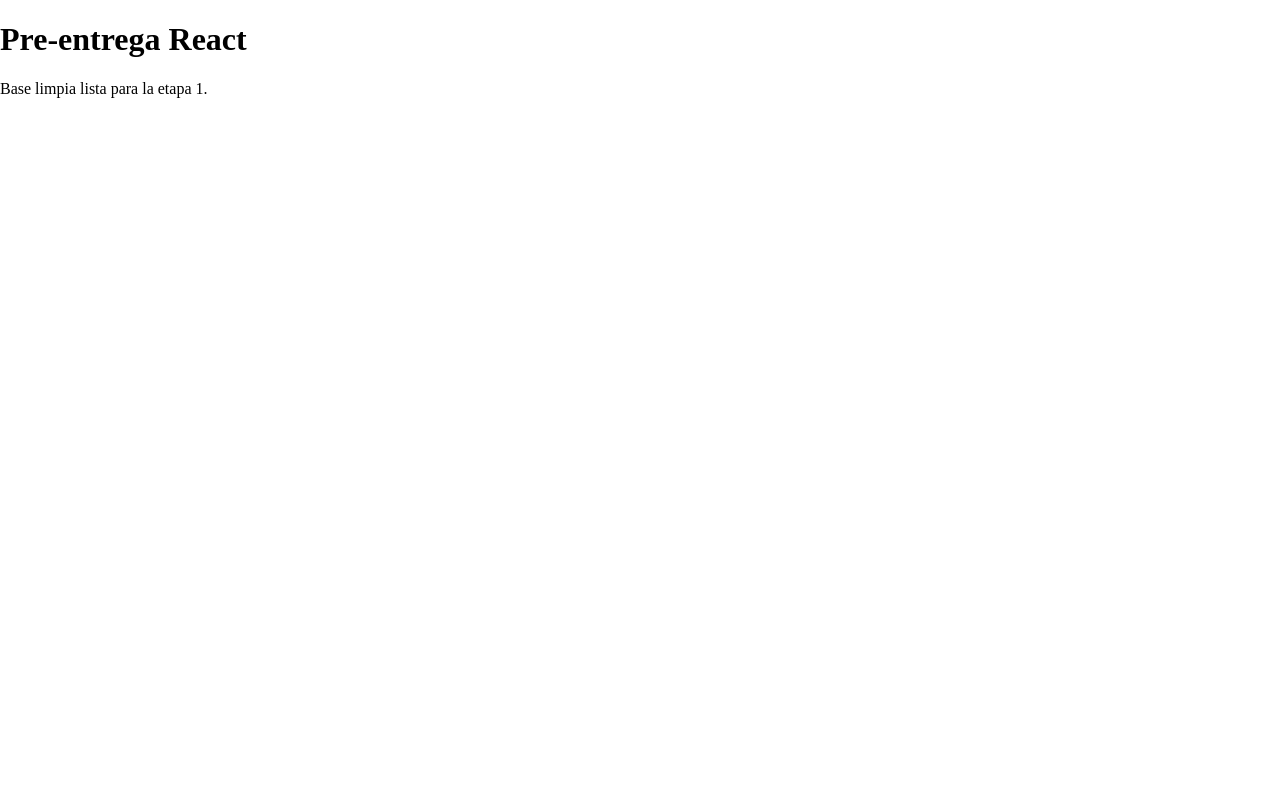
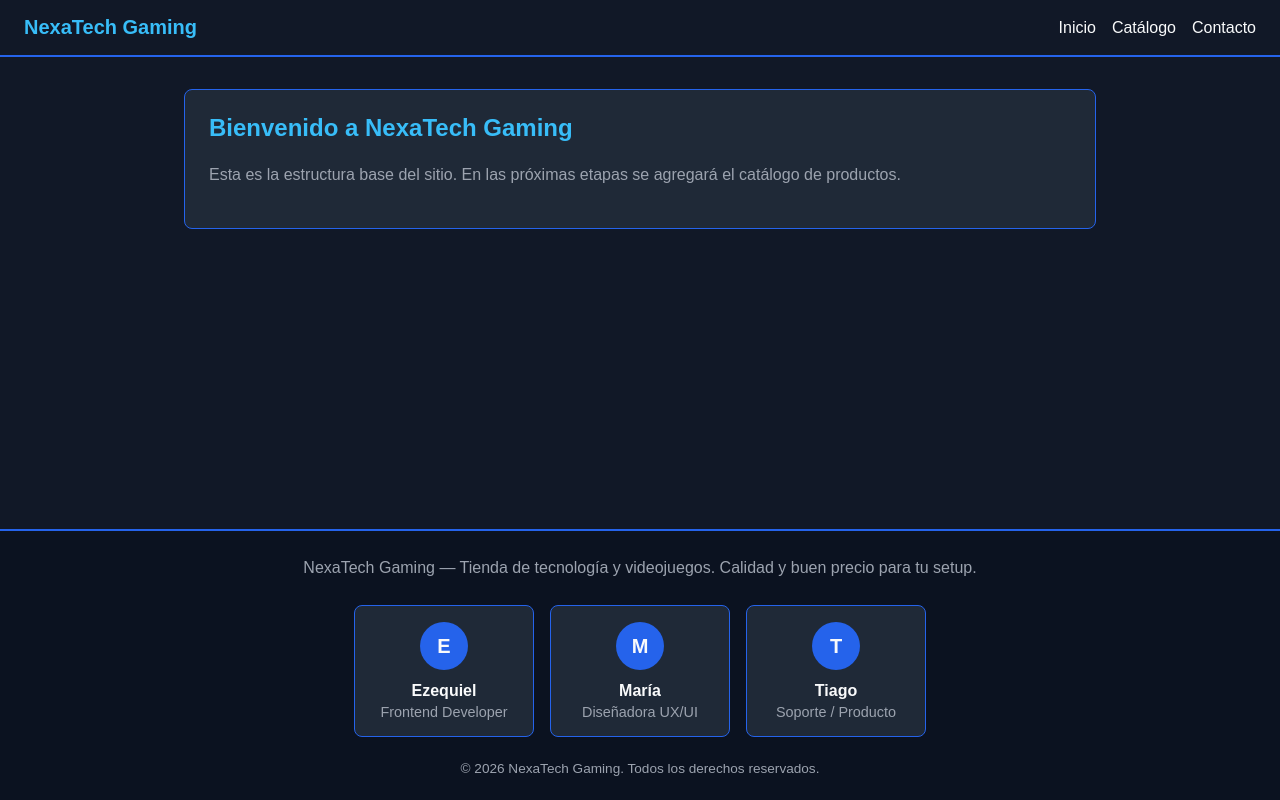
Before and after one commit to EdsonSalazar-7/pre-entrega-react, a React (Vite) app: page / in a window 1280 px wide. Built offline with nearby package versions, Linux system fonts and the light colour scheme.

Commit message:
feat: add application layout

```diff
--- a/src/App.jsx
+++ b/src/App.jsx
@@ -1,9 +1,16 @@
+import Layout from './components/Layout.jsx'
+
 function App() {
   return (
-    <main>
-      <h1>Pre-entrega React</h1>
-      <p>Base limpia lista para la etapa 1.</p>
-    </main>
+    <Layout>
+      <section className="welcome" id="inicio">
+        <h2>Bienvenido a NexaTech Gaming</h2>
+        <p>
+          Esta es la estructura base del sitio. En las próximas etapas se
+          agregará el catálogo de productos.
+        </p>
+      </section>
+    </Layout>
   )
 }
 
--- /dev/null
+++ b/src/components/Footer.jsx
@@ -0,0 +1,32 @@
+const team = [
+  { name: 'Ezequiel', role: 'Frontend Developer', initial: 'E' },
+  { name: 'María', role: 'Diseñadora UX/UI', initial: 'M' },
+  { name: 'Tiago', role: 'Soporte / Producto', initial: 'T' },
+]
+
+function Footer() {
+  return (
+    <footer className="footer" id="contacto">
+      <p className="footer-info">
+        NexaTech Gaming — Tienda de tecnología y videojuegos. Calidad y buen
+        precio para tu setup.
+      </p>
+      <ul className="team-list">
+        {team.map((member) => (
+          <li key={member.name} className="team-card">
+            <span className="avatar" aria-hidden="true">
+              {member.initial}
+            </span>
+            <p className="team-name">{member.name}</p>
+            <p className="team-role">{member.role}</p>
+          </li>
+        ))}
+      </ul>
+      <p className="footer-copy">
+        © 2026 NexaTech Gaming. Todos los derechos reservados.
+      </p>
+    </footer>
+  )
+}
+
+export default Footer
--- /dev/null
+++ b/src/components/Header.jsx
@@ -0,0 +1,22 @@
+function Header() {
+  return (
+    <header className="header">
+      <p className="logo">NexaTech Gaming</p>
+      <nav aria-label="Navegación principal">
+        <ul className="nav-list">
+          <li>
+            <a href="#inicio">Inicio</a>
+          </li>
+          <li>
+            <a href="#catalogo">Catálogo</a>
+          </li>
+          <li>
+            <a href="#contacto">Contacto</a>
+          </li>
+        </ul>
+      </nav>
+    </header>
+  )
+}
+
+export default Header
--- /dev/null
+++ b/src/components/Layout.jsx
@@ -0,0 +1,14 @@
+import Header from './Header.jsx'
+import Footer from './Footer.jsx'
+
+function Layout({ children }) {
+  return (
+    <div className="layout">
+      <Header />
+      <main className="content">{children}</main>
+      <Footer />
+    </div>
+  )
+}
+
+export default Layout
--- a/src/index.css
+++ b/src/index.css
@@ -6,4 +6,143 @@
 
 body {
   margin: 0;
+  font-family: Arial, Helvetica, sans-serif;
+  background-color: #111827;
+  color: #f9fafb;
 }
+
+a {
+  color: #f9fafb;
+  text-decoration: none;
+}
+
+a:hover {
+  color: #38bdf8;
+}
+
+.layout {
+  min-height: 100vh;
+  display: flex;
+  flex-direction: column;
+}
+
+.header {
+  display: flex;
+  align-items: center;
+  justify-content: space-between;
+  padding: 1rem 1.5rem;
+  background-color: #111827;
+  border-bottom: 2px solid #2563eb;
+}
+
+.logo {
+  margin: 0;
+  font-size: 1.25rem;
+  font-weight: bold;
+  color: #38bdf8;
+}
+
+.nav-list {
+  display: flex;
+  gap: 1rem;
+  list-style: none;
+  margin: 0;
+  padding: 0;
+}
+
+.content {
+  flex: 1;
+  width: 100%;
+  max-width: 960px;
+  margin: 0 auto;
+  padding: 2rem 1.5rem;
+}
+
+.welcome {
+  padding: 1.5rem;
+  border: 1px solid #2563eb;
+  border-radius: 8px;
+  background-color: #1f2937;
+}
+
+.welcome h2 {
+  margin-top: 0;
+  color: #38bdf8;
+}
+
+.welcome p {
+  color: #9ca3af;
+  line-height: 1.6;
+}
+
+.footer {
+  padding: 1.5rem;
+  background-color: #0b1220;
+  border-top: 2px solid #2563eb;
+  text-align: center;
+}
+
+.footer-info {
+  margin: 0 0 1.5rem;
+  color: #9ca3af;
+  line-height: 1.6;
+}
+
+.team-list {
+  display: flex;
+  justify-content: center;
+  gap: 1rem;
+  flex-wrap: wrap;
+  list-style: none;
+  margin: 0 0 1.5rem;
+  padding: 0;
+}
+
+.team-card {
+  width: 180px;
+  padding: 1rem;
+  border: 1px solid #2563eb;
+  border-radius: 8px;
+  background-color: #1f2937;
+}
+
+.avatar {
+  display: inline-flex;
+  align-items: center;
+  justify-content: center;
+  width: 48px;
+  height: 48px;
+  border-radius: 50%;
+  background-color: #2563eb;
+  color: #f9fafb;
+  font-size: 1.25rem;
+  font-weight: bold;
+}
+
+.team-name {
+  margin: 0.75rem 0 0.25rem;
+  font-weight: bold;
+}
+
+.team-role {
+  margin: 0;
+  color: #9ca3af;
+  font-size: 0.9rem;
+}
+
+.footer-copy {
+  margin: 0;
+  color: #9ca3af;
+  font-size: 0.85rem;
+}
+
+@media (max-width: 600px) {
+  .header {
+    flex-direction: column;
+    gap: 0.75rem;
+  }
+
+  .content {
+    padding: 1.5rem 1rem;
+  }
+}
```
